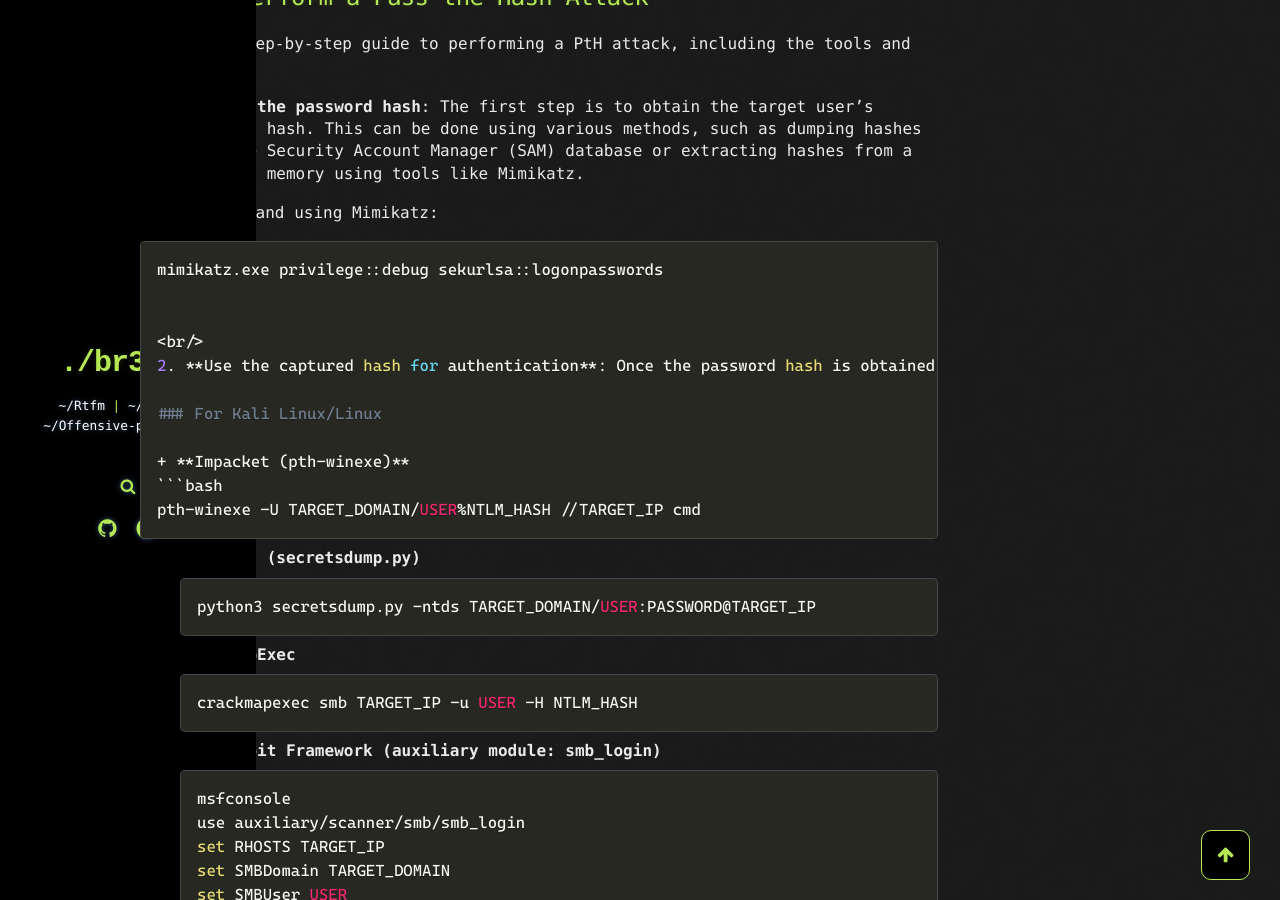
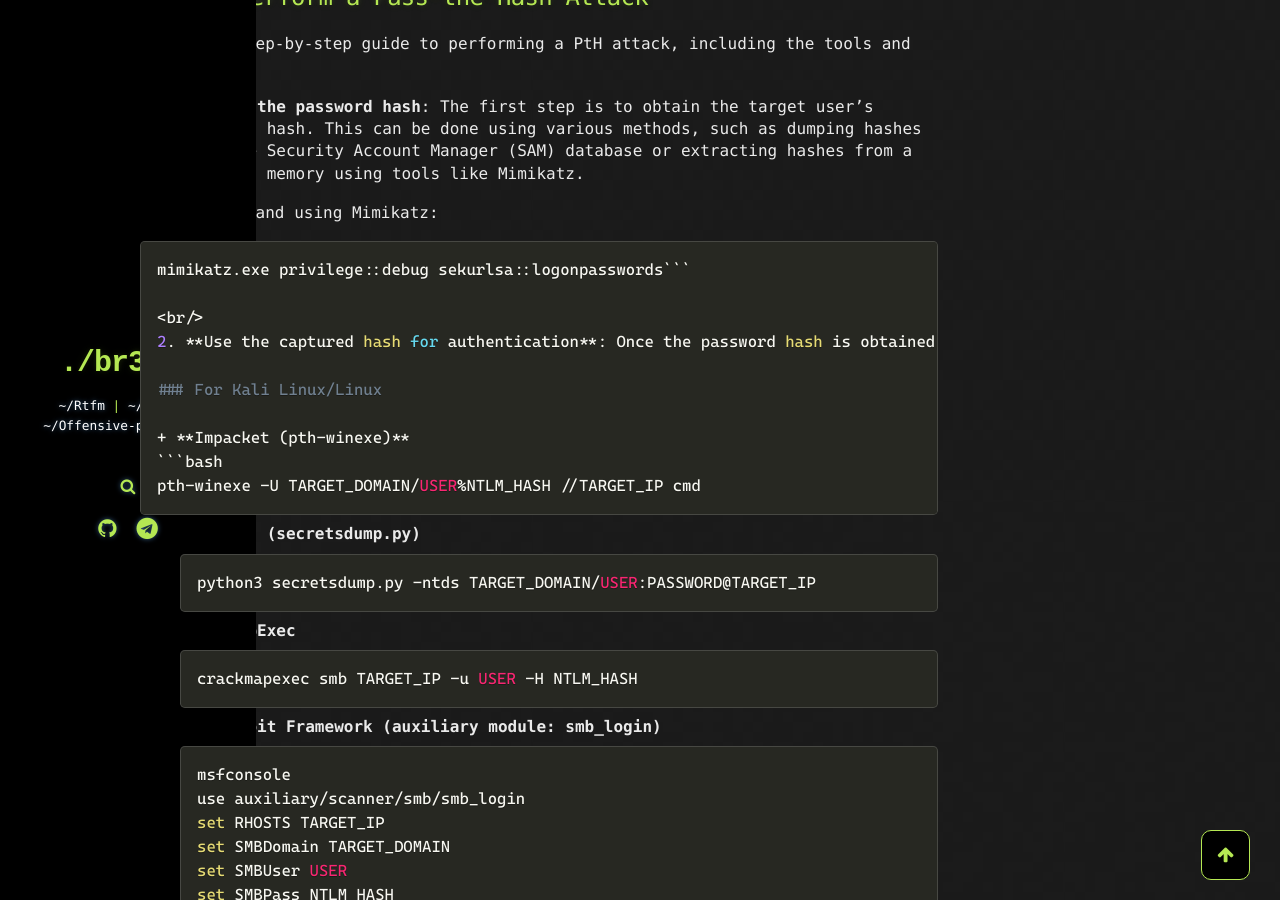
Before and after one commit to br33z3/br33z3.github.io, a Jekyll site: the page built from _blog/2020/pth.md, in a window 1280 px wide and 900 px high, scrolled down 563 px. Built offline with Jekyll 4.4.1, drawn with Linux system fonts in a browser that asks for light colours; comment, search, counter and statistics services are not loaded.

Commit message:
Update pth.md

````diff
--- a/_blog/2020/pth.md
+++ b/_blog/2020/pth.md
@@ -24,8 +24,7 @@ Here is a step-by-step guide to performing a PtH attack, including the tools and
 
 Example command using Mimikatz:
 ```bash
-mimikatz.exe privilege::debug sekurlsa::logonpasswords
-
+mimikatz.exe privilege::debug sekurlsa::logonpasswords```
 
 <br/>
 2. **Use the captured hash for authentication**: Once the password hash is obtained, the attacker can use it to authenticate to network resources. Tools like PsExec or CrackMapExec can be used to perform PtH attacks.
````
